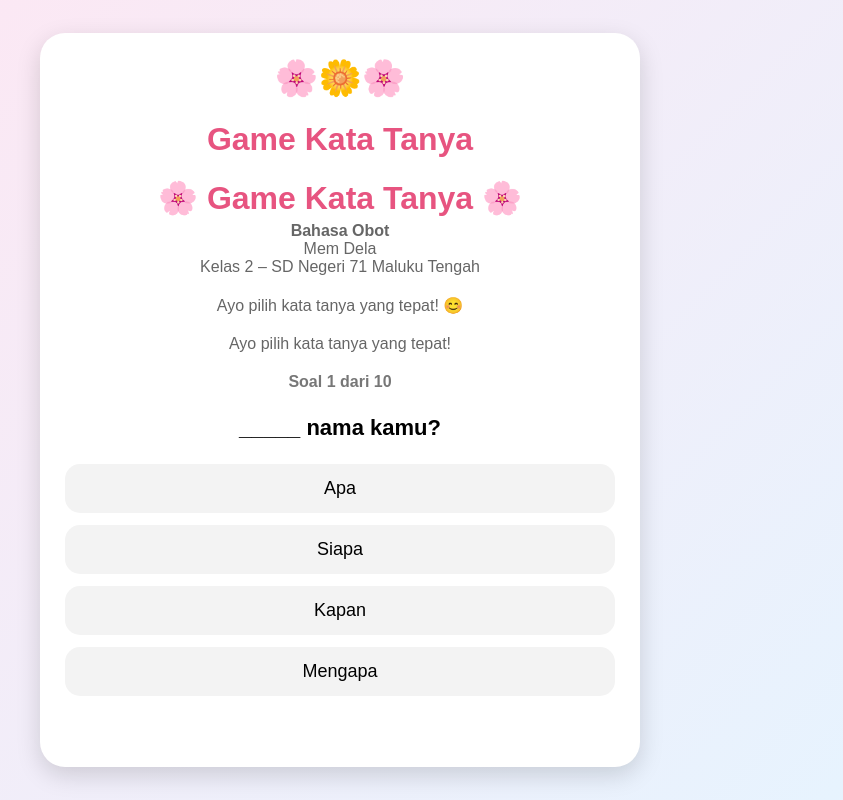
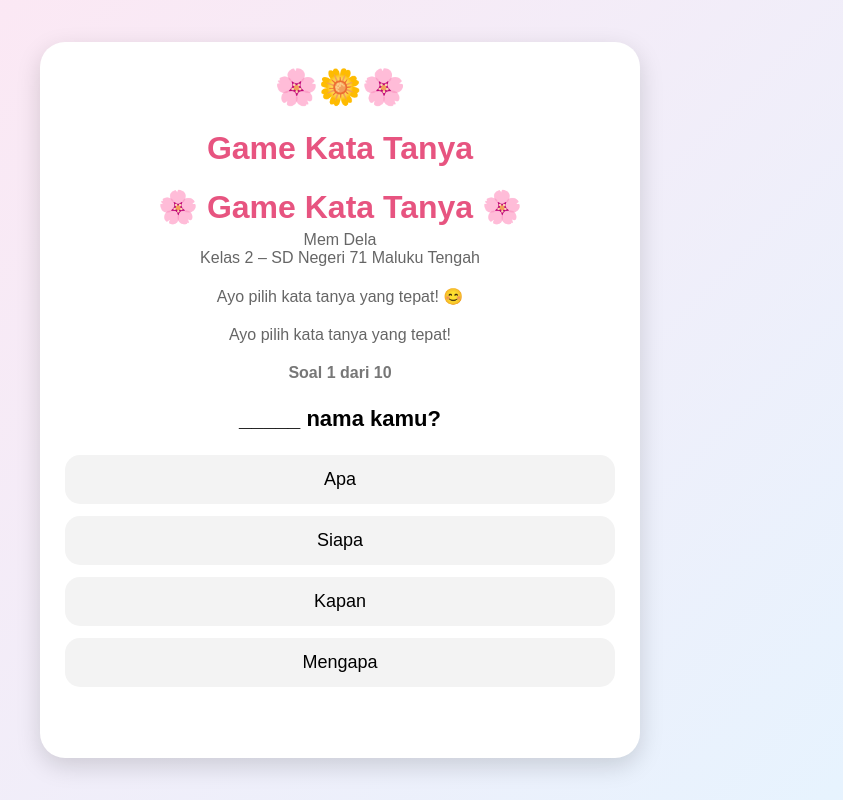
Before and after one commit to delaworks3-creator/Kata-Tanya-, a plain HTML site: page index.html in a window 1280 px wide. Shown: the whole page, without its empty margins (300-1143 px from the left). Drawn offline with Linux system fonts and the light colour scheme.

Commit message:
Update index.html

```diff
--- a/index.html
+++ b/index.html
@@ -130,7 +130,7 @@
         <h1>Game Kata Tanya</h1><h1>🌸 Game Kata Tanya 🌸</h1>
 
 <div class="subtitle">
-    <b>Bahasa Obot</b><br>
+
     Mem Dela<br>
     Kelas 2 – SD Negeri 71 Maluku Tengah
 </div>
```
